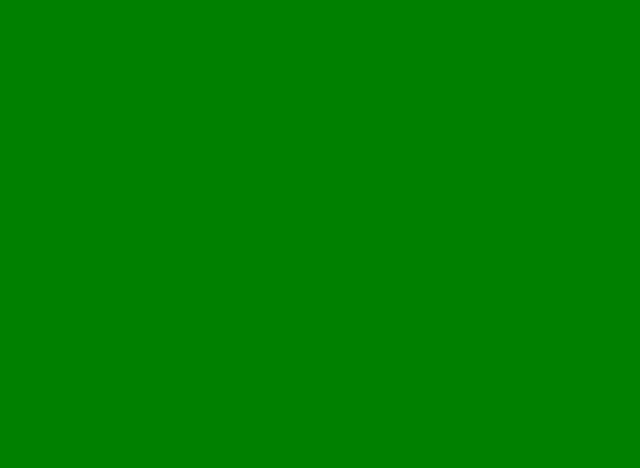
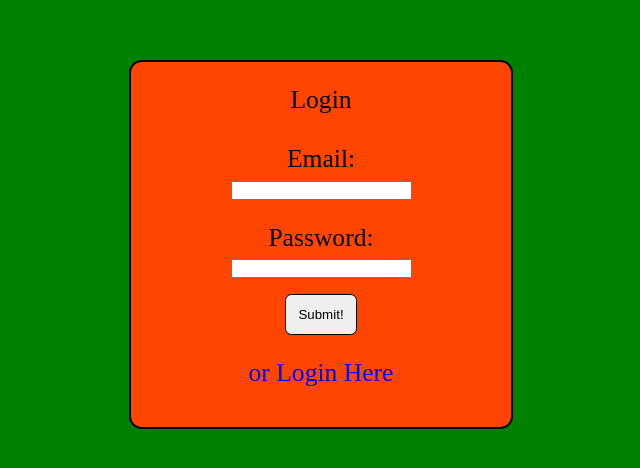
Before and after one commit to TomBrockington/matched-betting, a React (Create React App) app in the folder client/: page /login in a window 1280 px wide. Before the commit this address had no page. Shown: the part 156-624 px from the top of the page, without its empty margins (319-959 px from the left). Built offline with nearby package versions, Linux system fonts and the light colour scheme.

Commit message:
front end login

```diff
--- a/client/src/App.js
+++ b/client/src/App.js
@@ -1,6 +1,7 @@
 import { Routes, Route, Navigate } from 'react-router-dom';
 import Home from './pages/home/Home';
-import Register from './pages/register/Register';
+import Register from './users/register/Register';
+import Login from './users/login/Login';
 
 
 function App() {
@@ -9,6 +10,7 @@ function App() {
       <Routes>
           <Route path="/" element={<Home />} />
           <Route path="/register" element={<Register />} />
+          <Route path="/login" element={<Login />} />
       </Routes>
     </>
   );
--- a/client/src/pages/register/Register.jsx
+++ /dev/null
@@ -1,23 +0,0 @@
-import React, { useState } from 'react'
-import { useNavigate } from 'react-router-dom';
-import './style.css';
-
-import UserForm from './UserForm';
-
-
-function Register() {
-  const [user, setUser] = useState('');
-  let navigate = useNavigate();
-
-
-  return (
-    <main className='register__container'>
-        <section className='form__container'>
-            <h2>Register Now</h2>
-            <UserForm />
-        </section>
-    </main>
-  )
-}
-
-export default Register
--- /dev/null
+++ b/client/src/users/login/Login.jsx
@@ -0,0 +1,58 @@
+import React, { useState } from 'react'
+import { useNavigate } from 'react-router-dom';
+import '../style.css'
+import UserForm from './UserForm'
+
+function Login() {
+  const [user, setUser] = useState('');
+  let navigate = useNavigate();
+
+  const handleChange = (event) => {
+    const { value, name } = event.target;
+
+    setUser({
+      ...user,
+      [name]: value,
+    });
+  }
+
+  const handleSubmit = async (event) => {
+    event.preventDefault()
+    console.log('handleSubmit')
+
+    const res = await fetch('http://localhost:4000/login', {
+      method: 'POST',
+      headers: {
+        'Content-Type': 'application/json',
+      },
+      body: JSON.stringify(user),
+    });
+
+    // returning data from local:4000 as res.json is a token that can be used as your auth badge
+    const login = await res.json();
+    console.log('login', login);
+
+    // // saving the token to local storage
+    // localStorage.setItem(process.env.REACT_APP_USER_TOKEN, login.data);
+
+    // if (login.error) {
+    //   return alert('Incorrect infomation entered')
+    // }
+
+    // // go to secured welcome page
+    // navigate('/home', {
+    //   replace: true,
+    // });
+  }
+
+  return (
+    <main className='register__container'>
+        <section className='form__container'>
+            <h2>Login</h2>
+            <UserForm handleChange={handleChange} handleSubmit={handleSubmit} />
+        </section>
+    </main>
+  )
+}
+
+export default Login
--- a/client/src/pages/register/UserForm.jsx
+++ b/client/src/users/login/UserForm.jsx
@@ -1,24 +1,31 @@
 import React from 'react';
 import { Link } from 'react-router-dom';
 
-function UserForm() {
+function UserForm({ handleChange, handleSubmit }) {
   return (
     <>
-      <form className='register__form'>
+      <form className='register__form' onSubmit={handleSubmit}>
         <div className='email__container'>
           <label htmlFor='email'>Email:</label>
-          <input type='text' name='email' required />
+          <input
+            type='email'
+            name='email'
+            id='email'
+            onChange={handleChange}
+            required />
         </div>
 
         <div className='password__container'>
           <label htmlFor='password'>Password:</label>
-          <input type='password' name='password' required />
+          <input
+            type='password'
+            name='password'
+            id='password'
+            onChange={handleChange}
+            required />
         </div>
 
-        <div className='password__container'>
-          <label htmlFor='confirm-password'>Confirm Password:</label>
-          <input type='password' name='confirm-password' required />
-        </div>
+
         <div className='submit__container'>
           <input type='submit' className='btn' value='Submit!' />
         </div>
--- /dev/null
+++ b/client/src/users/register/Register.jsx
@@ -0,0 +1,66 @@
+import React, { useState } from 'react'
+import { useNavigate } from 'react-router-dom';
+import '../style.css';
+
+import UserForm from './UserForm';
+
+
+function Register() {
+  const [user, setUser] = useState({
+    email: '',
+    password: '',
+    confirmPassword: '',
+  });
+
+  let navigate = useNavigate();
+
+  const handleChange = (event) => {
+    console.log(event.target.value);
+    const { value, name } = event.target;
+
+    setUser({
+      ...user,
+      [name]: value,
+    });
+    console.log('user', user)
+  }
+
+  const handleSubmit = async (event) => {
+    event.preventDefault();
+
+    if (user.password !== user.confirmPassword) {
+      alert('Passwords do not match');
+      return;
+    }
+
+    const { email, password } = user;
+    const res = await fetch('http://localhost:4000/register', {
+      method: 'POST',
+      headers: {
+        'Content-Type': 'application/json',
+      },
+      body: JSON.stringify({
+        email,
+        password
+      }),
+    });
+
+    const value = await res.json();
+
+    navigate('/login', {
+      replace: true,
+    });
+
+  }
+
+  return (
+    <main className='register__container'>
+        <section className='form__container'>
+            <h2>Register Now</h2>
+            <UserForm handleChange={handleChange} handleSubmit={handleSubmit} />
+        </section>
+    </main>
+  )
+}
+
+export default Register
--- /dev/null
+++ b/client/src/users/register/UserForm.jsx
@@ -0,0 +1,50 @@
+import React from 'react';
+import { Link } from 'react-router-dom';
+
+function UserForm({ handleChange, handleSubmit }) {
+  return (
+    <>
+      <form className='register__form' onSubmit={handleSubmit}>
+        <div className='email__container'>
+          <label htmlFor='email'>Email:</label>
+          <input
+            type='email'
+            name='email'
+            id='email'
+            onChange={handleChange}
+            required />
+        </div>
+
+        <div className='password__container'>
+          <label htmlFor='password'>Password:</label>
+          <input
+            type='password'
+            name='password'
+            id='password'
+            onChange={handleChange}
+            required />
+        </div>
+
+        <div className='password__container'>
+          <label htmlFor='confirmPassword'>Confirm Password:</label>
+          <input
+            type='password'
+            name='confirmPassword'
+            id='confirmPassword'
+            onChange={handleChange}
+            required />
+        </div>
+
+        <div className='submit__container'>
+          <input type='submit' className='btn' value='Submit!' />
+        </div>
+
+        <div className='login__link'>
+          <Link to='/login'>or Login Here</Link>
+        </div>
+      </form>
+    </>
+  );
+}
+
+export default UserForm;
```
Also changed, not shown: client/src/pages/login/Login.jsx (deleted, +0 -9 lines), client/src/pages/login/style.css (deleted), client/src/users/style.css (renamed from client/src/pages/register/style.css), 1 other file (tests, documents, lock files or other folders).
